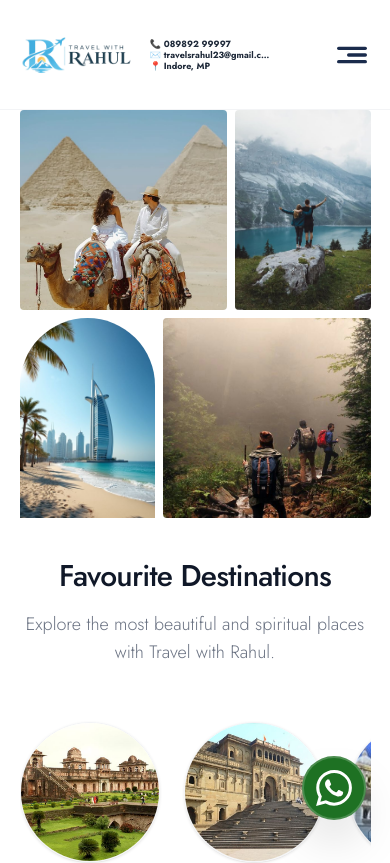
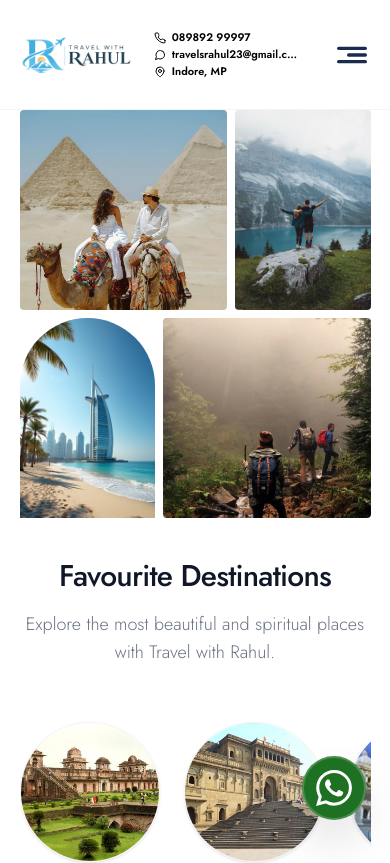
Before and after one commit to AviZacksy/travelwithrahul, a Next.js app: page / in a window 390 px wide. Shown: the top 863 px of the page. Built offline with nearby package versions, Linux system fonts and the light colour scheme.

Commit message:
Increase contact info font size and use black icons

```diff
--- a/app/page.tsx
+++ b/app/page.tsx
@@ -101,10 +101,10 @@ export default function Home() {
           </div>
 
           {/* Quick Contact Info for Mobile (Between Logo and Menu) */}
-          <div className="flex flex-col justify-center text-[9px] sm:text-[11px] text-gray-800 font-bold leading-tight mr-auto ml-1 lg:hidden">
-            <a href="tel:08989299997" className="hover:text-[var(--color-primary)]">📞 089892 99997</a>
-            <a href="mailto:travelsrahul23@gmail.com" className="hover:text-[var(--color-primary)] truncate max-w-[120px] sm:max-w-none">✉️ travelsrahul23@gmail.com</a>
-            <span className="truncate">📍 Indore, MP</span>
+          <div className="flex flex-col justify-center text-[11px] sm:text-xs text-black font-semibold leading-snug mr-auto ml-2 lg:hidden gap-0.5">
+            <a href="tel:08989299997" className="flex items-center hover:text-[var(--color-primary)]"><Phone className="w-3 h-3 mr-1.5" /> 089892 99997</a>
+            <a href="mailto:travelsrahul23@gmail.com" className="flex items-center hover:text-[var(--color-primary)]"><MessageCircle className="w-3 h-3 mr-1.5" /> <span className="truncate max-w-[130px] sm:max-w-none">travelsrahul23@gmail.com</span></a>
+            <span className="flex items-center"><MapPin className="w-3 h-3 mr-1.5" /> Indore, MP</span>
           </div>
           {/* Desktop Menu */}
           <div className="hidden lg:flex items-center gap-10">
```
